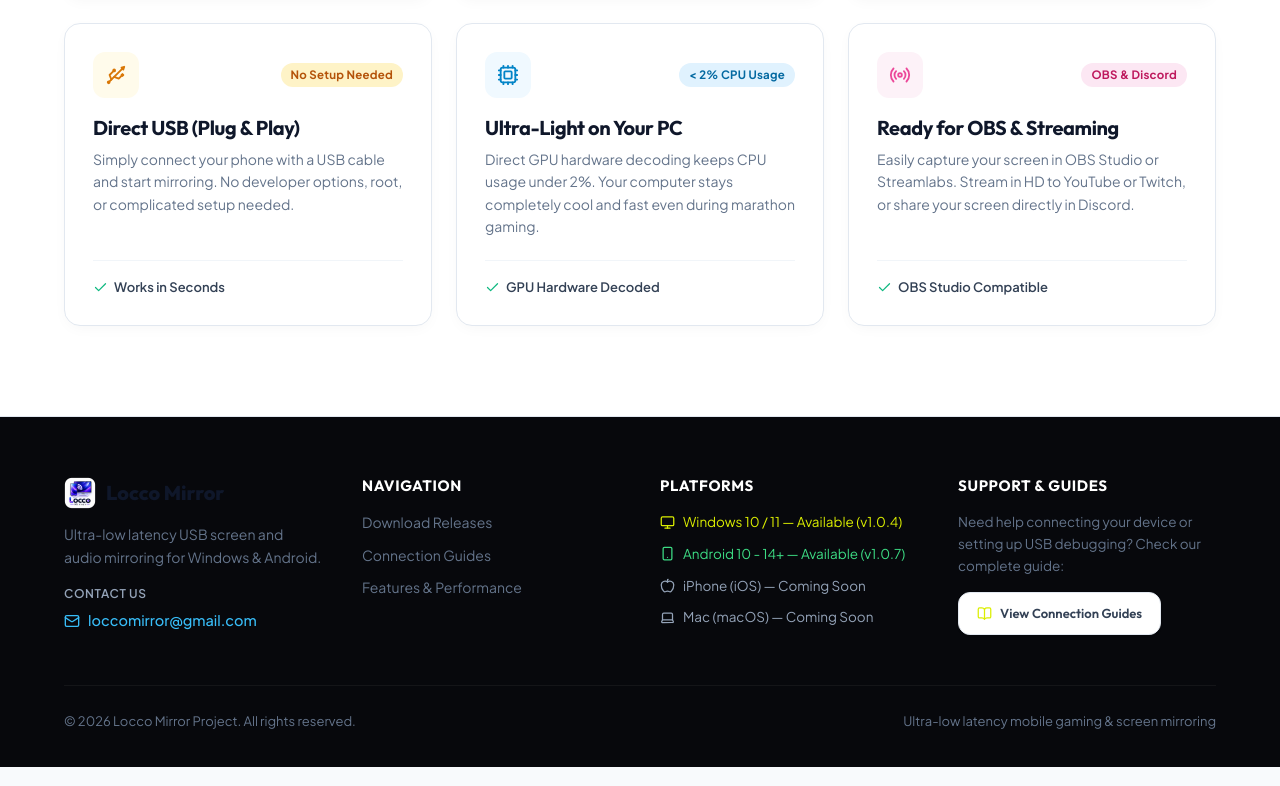
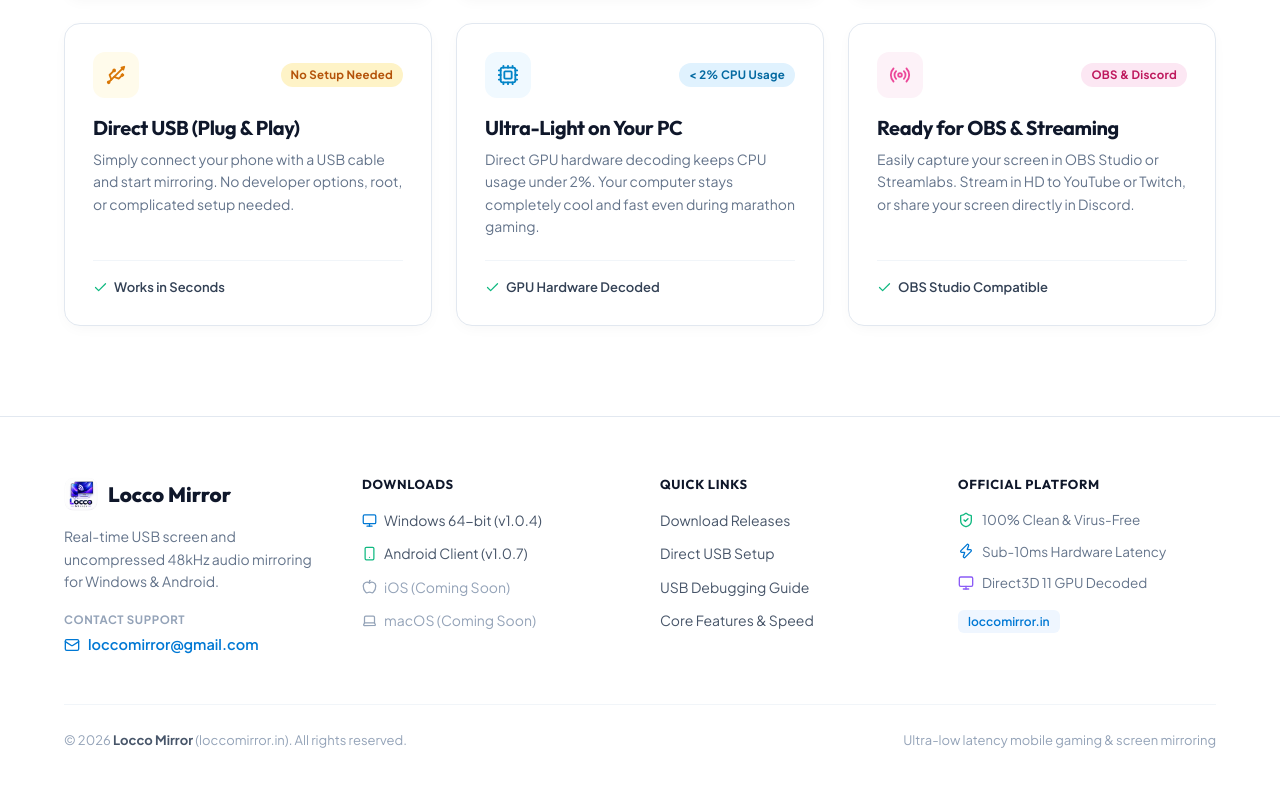
Before and after one commit to RaghavKainse/loccomirror-website, a React (Vite) app: page / in a window 1280 px wide. Shown: the part 2735-3521 px from the top of the page. Built offline with nearby package versions, Linux system fonts and the light colour scheme.

Commit message:
style: redesign footer with clean light theme matching DouWan aesthetic

```diff
--- a/src/components/Footer.jsx
+++ b/src/components/Footer.jsx
@@ -1,34 +1,37 @@
 import React from 'react';
-import { Monitor, Smartphone, Apple, Laptop, BookOpen, Download, HelpCircle, Mail } from 'lucide-react';
+import { Monitor, Smartphone, Apple, Laptop, BookOpen, Download, Mail, ShieldCheck, Zap } from 'lucide-react';
 
 export function Footer() {
   return (
     <footer
       style={{
-        borderTop: '1px solid var(--border-subtle)',
-        background: '#07080c',
+        borderTop: '1px solid #e2e8f0',
+        background: '#ffffff',
         padding: '60px 0 35px',
         position: 'relative',
         zIndex: 1
       }}
     >
       <div className="app-container">
-        <div style={{ display: 'grid', gridTemplateColumns: 'repeat(auto-fit, minmax(240px, 1fr))', gap: '40px', marginBottom: '50px' }}>
 
-          {/* Brand Info */}
+        {/* Main 4-Column Footer Grid */}
+        <div style={{ display: 'grid', gridTemplateColumns: 'repeat(auto-fit, minmax(220px, 1fr))', gap: '40px', marginBottom: '45px' }}>
+
+          {/* Column 1: Brand & Contact */}
           <div>
             <div style={{ display: 'flex', alignItems: 'center', gap: '10px', marginBottom: '14px' }}>
-              <img src="/logo.png" alt="Locco Mirror" style={{ width: '32px', height: '32px', borderRadius: '8px' }} />
-              <span style={{ fontFamily: 'var(--font-display)', fontWeight: 800, fontSize: '1.25rem' }}>
+              <img src="/logo.png" alt="Locco Mirror" style={{ width: '34px', height: '34px', borderRadius: '10px' }} />
+              <span style={{ fontFamily: 'var(--font-display)', fontWeight: 800, fontSize: '1.3rem', color: '#0f172a' }}>
                 Locco Mirror
               </span>
             </div>
-            <p style={{ color: 'var(--text-muted)', fontSize: '14px', lineHeight: 1.6, maxWidth: '320px', marginBottom: '16px' }}>
-              Ultra-low latency USB screen and audio mirroring for Windows & Android.
+            <p style={{ color: '#64748b', fontSize: '14px', lineHeight: 1.6, maxWidth: '300px', marginBottom: '18px' }}>
+              Real-time USB screen and uncompressed 48kHz audio mirroring for Windows &amp; Android.
             </p>
-            <div style={{ display: 'flex', flexDirection: 'column', gap: '6px' }}>
-              <span style={{ fontSize: '12px', color: '#94a3b8', fontWeight: 600, textTransform: 'uppercase', letterSpacing: '0.05em' }}>
-                Contact Us
+
+            <div>
+              <span style={{ fontSize: '11.5px', color: '#94a3b8', fontWeight: 700, textTransform: 'uppercase', letterSpacing: '0.05em', display: 'block', marginBottom: '4px' }}>
+                Contact Support
               </span>
               <a
                 href="mailto:loccomirror@gmail.com"
@@ -36,10 +39,11 @@ export function Footer() {
                   display: 'inline-flex',
                   alignItems: 'center',
                   gap: '8px',
-                  color: '#38bdf8',
+                  color: '#0078d4',
                   textDecoration: 'none',
                   fontSize: '14.5px',
-                  fontWeight: 500
+                  fontWeight: 600,
+                  transition: 'color 0.2s ease'
                 }}
               >
                 <Mail size={16} />
@@ -48,53 +52,84 @@ export function Footer() {
             </div>
           </div>
 
-          {/* Quick Links */}
+          {/* Column 2: Downloads */}
           <div>
-            <h4 style={{ fontSize: '15px', color: '#ffffff', marginBottom: '16px', letterSpacing: '0.04em' }}>NAVIGATION</h4>
-            <ul style={{ listStyle: 'none', display: 'flex', flexDirection: 'column', gap: '10px', fontSize: '14px' }}>
-              <li><a href="#downloads" style={{ color: 'var(--text-muted)', textDecoration: 'none' }}>Download Releases</a></li>
-              <li><a href="#user-guide" style={{ color: 'var(--text-muted)', textDecoration: 'none' }}>Connection Guides</a></li>
-              <li><a href="#features" style={{ color: 'var(--text-muted)', textDecoration: 'none' }}>Features & Performance</a></li>
+            <h4 style={{ fontSize: '13px', fontWeight: 700, color: '#0f172a', marginBottom: '16px', letterSpacing: '0.05em', textTransform: 'uppercase' }}>
+              Downloads
+            </h4>
+            <ul style={{ listStyle: 'none', display: 'flex', flexDirection: 'column', gap: '11px', fontSize: '14px', padding: 0, margin: 0 }}>
+              <li>
+                <a href="#downloads" style={{ color: '#475569', textDecoration: 'none', display: 'flex', alignItems: 'center', gap: '7px' }}>
+                  <Monitor size={15} color="#0078d4" />
+                  <span>Windows 64-bit (v1.0.4)</span>
+                </a>
+              </li>
+              <li>
+                <a href="#downloads" style={{ color: '#475569', textDecoration: 'none', display: 'flex', alignItems: 'center', gap: '7px' }}>
+                  <Smartphone size={15} color="#10b981" />
+                  <span>Android Client (v1.0.7)</span>
+                </a>
+              </li>
+              <li>
+                <span style={{ color: '#94a3b8', display: 'flex', alignItems: 'center', gap: '7px' }}>
+                  <Apple size={15} />
+                  <span>iOS (Coming Soon)</span>
+                </span>
+              </li>
+              <li>
+                <span style={{ color: '#94a3b8', display: 'flex', alignItems: 'center', gap: '7px' }}>
+                  <Laptop size={15} />
+                  <span>macOS (Coming Soon)</span>
+                </span>
+              </li>
             </ul>
           </div>
 
-          {/* Platform Status */}
+          {/* Column 3: Navigation */}
           <div>
-            <h4 style={{ fontSize: '15px', color: '#ffffff', marginBottom: '16px', letterSpacing: '0.04em' }}>PLATFORMS</h4>
-            <div style={{ display: 'flex', flexDirection: 'column', gap: '10px', fontSize: '13.5px' }}>
-              <div style={{ display: 'flex', alignItems: 'center', gap: '8px', color: '#dbee00' }}>
-                <Monitor size={15} />
-                <span>Windows 10 / 11 — Available (v1.0.4)</span>
+            <h4 style={{ fontSize: '13px', fontWeight: 700, color: '#0f172a', marginBottom: '16px', letterSpacing: '0.05em', textTransform: 'uppercase' }}>
+              Quick Links
+            </h4>
+            <ul style={{ listStyle: 'none', display: 'flex', flexDirection: 'column', gap: '11px', fontSize: '14px', padding: 0, margin: 0 }}>
+              <li>
+                <a href="#downloads" style={{ color: '#475569', textDecoration: 'none' }}>Download Releases</a>
+              </li>
+              <li>
+                <a href="#user-guide" style={{ color: '#475569', textDecoration: 'none' }}>Direct USB Setup</a>
+              </li>
+              <li>
+                <a href="#user-guide" style={{ color: '#475569', textDecoration: 'none' }}>USB Debugging Guide</a>
+              </li>
+              <li>
+                <a href="#features" style={{ color: '#475569', textDecoration: 'none' }}>Core Features &amp; Speed</a>
+              </li>
+            </ul>
+          </div>
+
+          {/* Column 4: Official Status */}
+          <div>
+            <h4 style={{ fontSize: '13px', fontWeight: 700, color: '#0f172a', marginBottom: '16px', letterSpacing: '0.05em', textTransform: 'uppercase' }}>
+              Official Platform
+            </h4>
+            <div style={{ display: 'flex', flexDirection: 'column', gap: '10px', fontSize: '13.5px', color: '#64748b' }}>
+              <div style={{ display: 'flex', alignItems: 'center', gap: '8px' }}>
+                <ShieldCheck size={16} color="#10b981" />
+                <span>100% Clean &amp; Virus-Free</span>
               </div>
-              <div style={{ display: 'flex', alignItems: 'center', gap: '8px', color: '#3ddc84' }}>
-                <Smartphone size={15} />
-                <span>Android 10 - 14+ — Available (v1.0.7)</span>
+              <div style={{ display: 'flex', alignItems: 'center', gap: '8px' }}>
+                <Zap size={16} color="#0078d4" />
+                <span>Sub-10ms Hardware Latency</span>
               </div>
-              <div style={{ display: 'flex', alignItems: 'center', gap: '8px', color: '#94a3b8' }}>
-                <Apple size={15} />
-                <span>iPhone (iOS) — Coming Soon</span>
+              <div style={{ display: 'flex', alignItems: 'center', gap: '8px' }}>
+                <Monitor size={16} color="#8b5cf6" />
+                <span>Direct3D 11 GPU Decoded</span>
               </div>
-              <div style={{ display: 'flex', alignItems: 'center', gap: '8px', color: '#94a3b8' }}>
-                <Laptop size={15} />
-                <span>Mac (macOS) — Coming Soon</span>
+              <div style={{ marginTop: '6px' }}>
+                <span style={{ fontSize: '12px', background: '#eff6ff', color: '#0078d4', padding: '4px 10px', borderRadius: '6px', fontWeight: 600 }}>
+                  loccomirror.in
+                </span>
               </div>
             </div>
-          </div>
-
-          {/* Help & Support */}
-          <div>
-            <h4 style={{ fontSize: '15px', color: '#ffffff', marginBottom: '16px', letterSpacing: '0.04em' }}>SUPPORT & GUIDES</h4>
-            <p style={{ color: 'var(--text-muted)', fontSize: '13.5px', marginBottom: '16px' }}>
-              Need help connecting your device or setting up USB debugging? Check our complete guide:
-            </p>
-            <a
-              href="#user-guide"
-              className="btn btn-secondary"
-              style={{ fontSize: '13px', padding: '10px 18px', display: 'inline-flex', alignItems: 'center', gap: '8px' }}
-            >
-              <BookOpen size={15} color="#dbee00" />
-              <span>View Connection Guides</span>
-            </a>
           </div>
 
         </div>
@@ -102,22 +137,22 @@ export function Footer() {
         {/* Bottom copyright line */}
         <div
           style={{
-            borderTop: '1px solid rgba(255, 255, 255, 0.05)',
+            borderTop: '1px solid #f1f5f9',
             paddingTop: '25px',
             display: 'flex',
             flexWrap: 'wrap',
             justifyContent: 'space-between',
             alignItems: 'center',
             fontSize: '13px',
-            color: '#64748b',
+            color: '#94a3b8',
             gap: '12px'
           }}
         >
           <div>
-            © {new Date().getFullYear()} Locco Mirror Project. All rights reserved.
+            &copy; {new Date().getFullYear()} <strong style={{ color: '#475569' }}>Locco Mirror</strong> (loccomirror.in). All rights reserved.
           </div>
           <div style={{ display: 'flex', alignItems: 'center', gap: '6px' }}>
-            <span>Ultra-low latency mobile gaming & screen mirroring</span>
+            <span>Ultra-low latency mobile gaming &amp; screen mirroring</span>
           </div>
         </div>
 
```
